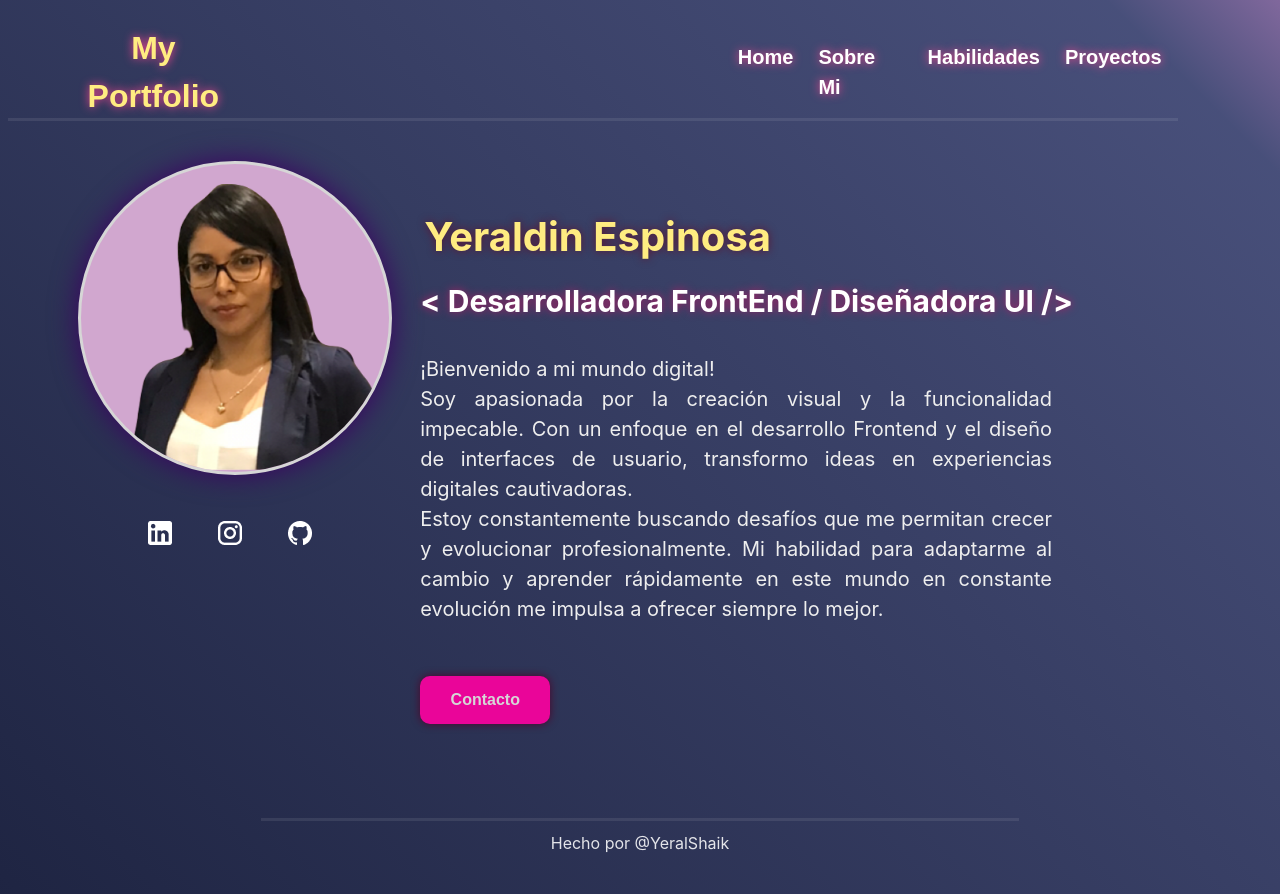
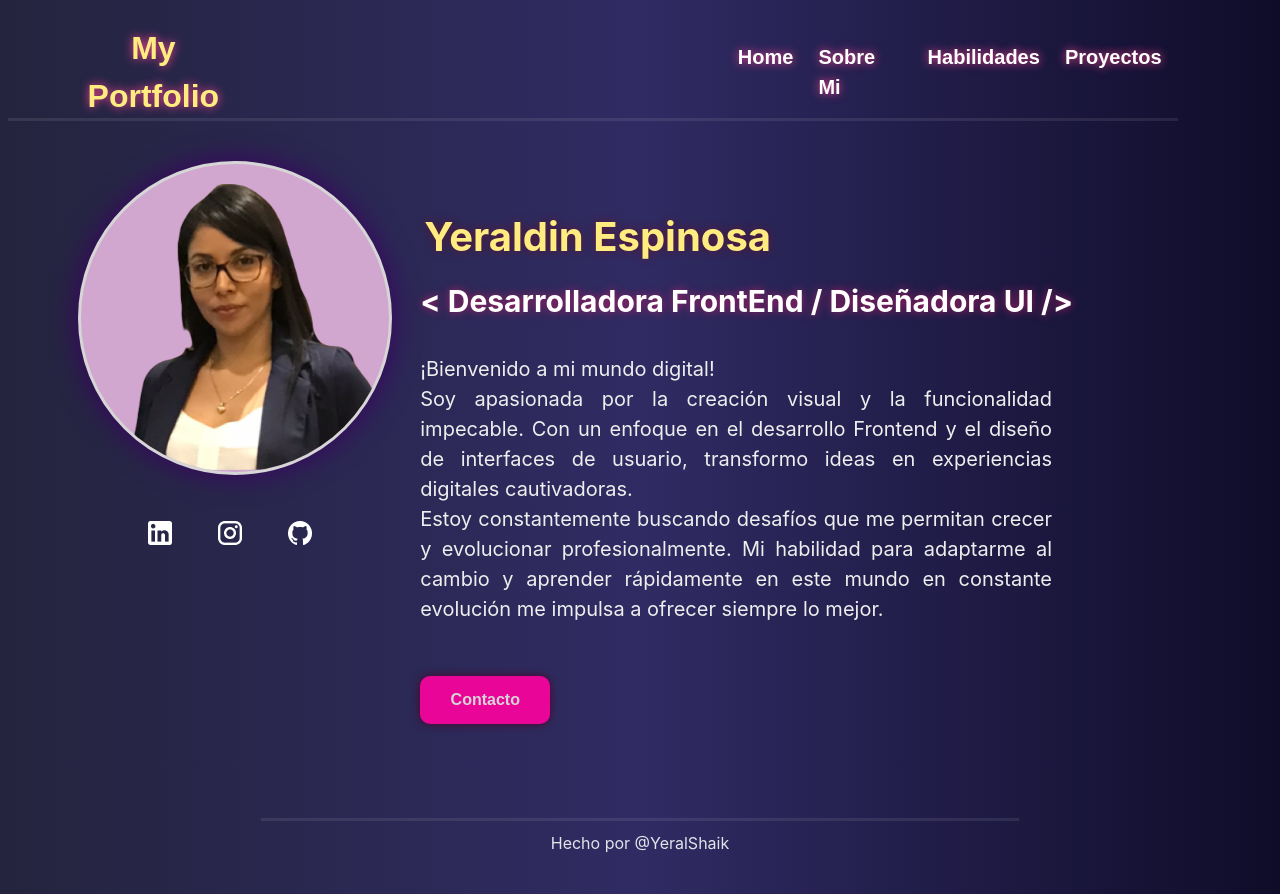
Before and after one commit to YeralShaik/MyPortfolio, a React (Vite) app: page / in a window 1280 px wide. Built offline with nearby package versions, Linux system fonts and the light colour scheme.

Commit message:
modificando background

```diff
--- a/src/styles/App.css
+++ b/src/styles/App.css
@@ -1,13 +1,8 @@
 html {
-  background: hsla(268, 21%, 51%, 1);
+  background: #0f0c29;  /* fallback for old browsers */
+  background: -webkit-linear-gradient(to right, #24243e, #302b63, #0f0c29);  /* Chrome 10-25, Safari 5.1-6 */
+  background: linear-gradient(to right, #24243e, #302b63, #0f0c29); /* W3C, IE 10+/ Edge, Firefox 16+, Chrome 26+, Opera 12+, Safari 7+ */
 
-  background: linear-gradient(225deg, hsla(268, 21%, 51%, 1) 0%, hsla(231, 26%, 38%, 1) 8%, hsla(230, 37%, 19%, 1) 100%);
-
-  background: -moz-linear-gradient(225deg, hsla(268, 21%, 51%, 1) 0%, hsla(231, 26%, 38%, 1) 8%, hsla(230, 37%, 19%, 1) 100%);
-
-  background: -webkit-linear-gradient(225deg, hsla(268, 21%, 51%, 1) 0%, hsla(231, 26%, 38%, 1) 8%, hsla(230, 37%, 19%, 1) 100%);
-
-  filter: progid: DXImageTransform.Microsoft.gradient( startColorstr="#81689D", endColorstr="#474F7A", GradientType=1 );
   box-sizing: border-box;
   margin: 0;
   padding: 0;
```
